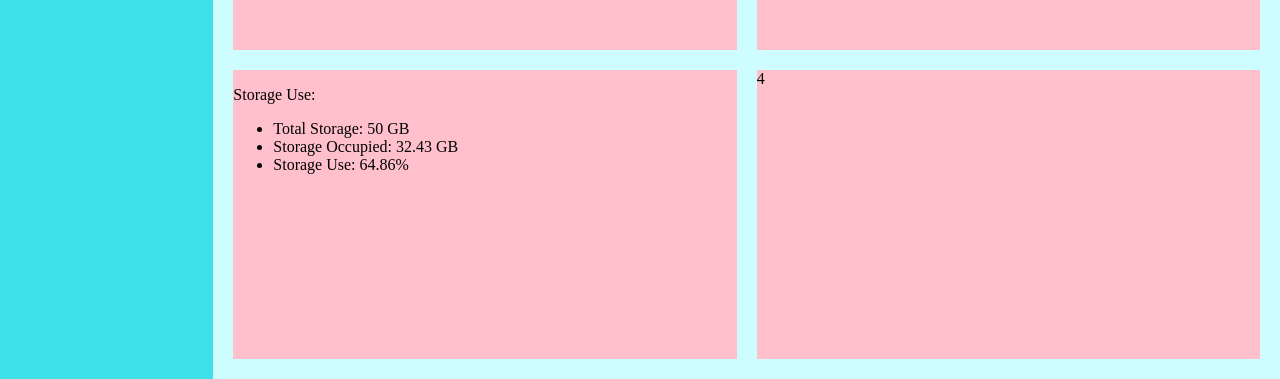
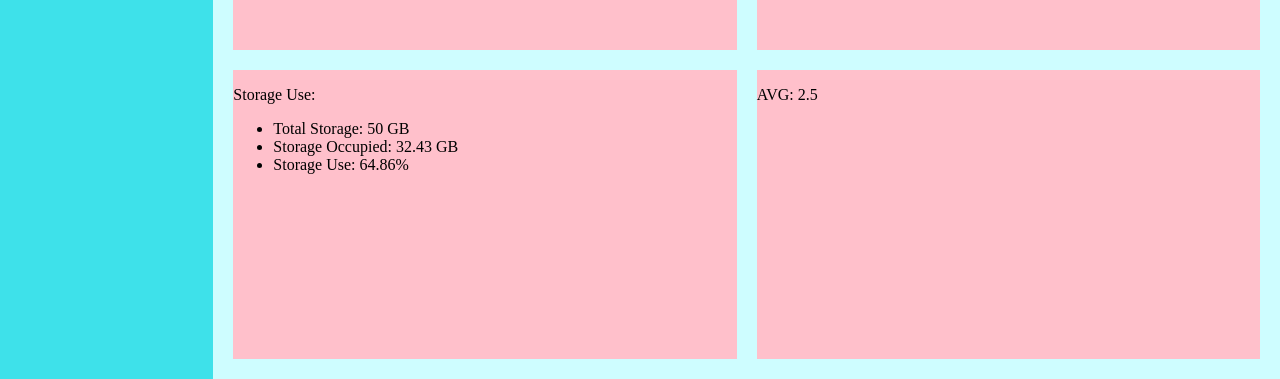
Before and after one commit to rogerfarfannn/Bootcamp-FE, an Angular app in the folder test-and-practice/: page / in a window 1280 px wide. Shown: the part 421-800 px from the top of the page. Built offline with nearby package versions, Linux system fonts and the light colour scheme.

Commit message:
My Own Average Pipe

```diff
--- a/test-and-practice/src/app/app.css
+++ b/test-and-practice/src/app/app.css
@@ -84,5 +84,5 @@
 .progress-fill {
   height: 100%;
   background: #3b82f6;
-  transition: width 0.3s ease;
+  transition: width 0.3s;
 }
--- a/test-and-practice/src/app/app.html
+++ b/test-and-practice/src/app/app.html
@@ -24,6 +24,7 @@
             <li>Progress: {{sprintProgress | percent}} </li>
           </ul>
         </div>
+
         <div class="item">
           <p>Profile Progress: ({{currentStep()}}/{{totalSteps}}) </p>
           <div class="progress">
@@ -35,6 +36,7 @@
           <button (click)="updateCurrentStep(1)">Next</button>
           </div>
         </div>
+
         <div class="item">
           <p>
             Storage Use:
@@ -45,7 +47,10 @@
             <li>Storage Use: {{storageUse | percent:'1.2-3'}} </li>
           </ul>
         </div>
-        <div class="item">4 </div>
+
+        <div class="item"><p>
+          AVG: {{example| average}}
+        </p></div>
       </div>
     </div>
   </div>
--- a/test-and-practice/src/app/app.ts
+++ b/test-and-practice/src/app/app.ts
@@ -2,10 +2,11 @@ import { Component, computed, signal } from '@angular/core';
 import { RouterOutlet } from '@angular/router';
 import { User } from './user.model';
 import { PercentPipe } from '@angular/common';
+import { AveragePipe } from './shared/pipes/average.pipe';
 
 @Component({
   selector: 'app-root',
-  imports: [RouterOutlet, PercentPipe],
+  imports: [RouterOutlet, PercentPipe, AveragePipe],
   templateUrl: './app.html',
   styleUrl: './app.css'
 })
@@ -36,4 +37,7 @@ export class App {
 
   updateCurrentStep = (n:number)=> this.currentStep.update((x)=>  x+= n);
 
+
+
+  example = [1,2,3, 4];
 }
--- /dev/null
+++ b/test-and-practice/src/app/shared/pipes/average.pipe.ts
@@ -0,0 +1,11 @@
+import { Pipe, PipeTransform } from "@angular/core";
+
+@Pipe({
+name: "average"
+})
+export class AveragePipe implements PipeTransform{
+    transform(value: number[]): number {
+        let sum = value.reduce((acumulate, current)=>{ return acumulate + current}, 0);
+        return sum/value.length;
+    }
+}
```
